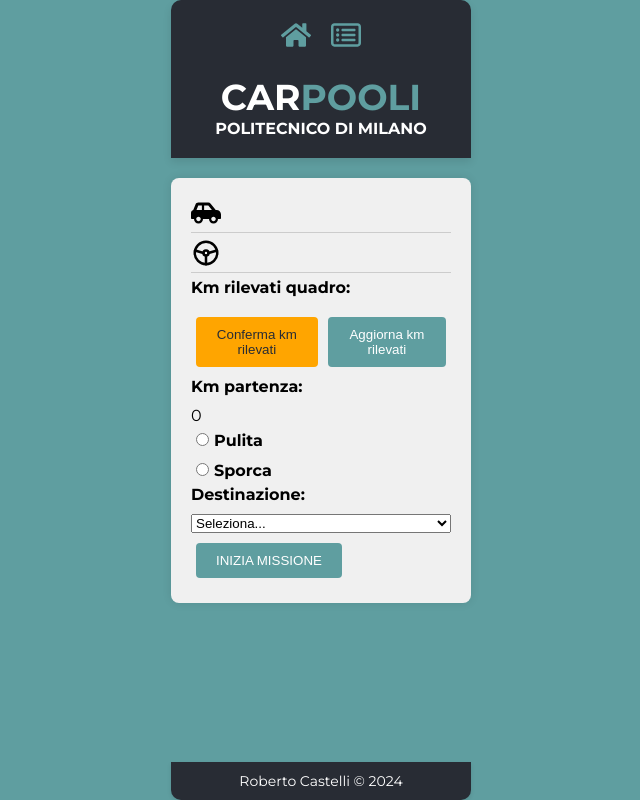
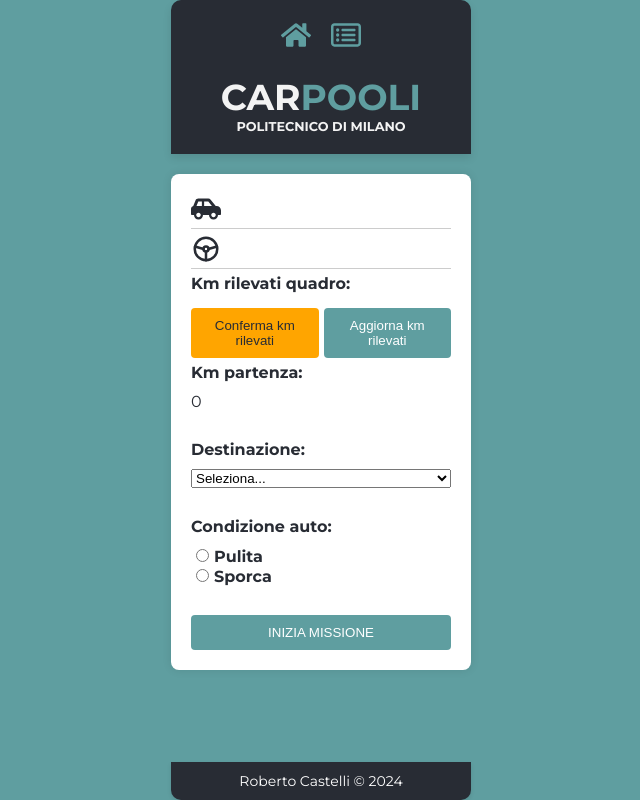
Before and after one commit to RobertoCastelli/carpooli, a React (Create React App) app: page /partenza in a window 1280 px wide. Shown: the whole page, without its empty margins (319-959 px from the left). Built offline with nearby package versions, Linux system fonts and the light colour scheme; no server answers; the database is empty.

Commit message:
work in progress css

```diff
--- a/src/components/ElencoAuto.jsx
+++ b/src/components/ElencoAuto.jsx
@@ -25,7 +25,11 @@
               </div>
 
               <div>
-                <div className="parco-auto-icons">
+                <div
+                  className={
+                    auto.isPrenotata ? "prenotata" : "parco-auto-icons"
+                  }
+                >
                   <FaRoadLock size={30} />
                   {auto.isPrenotata ? "Prenotata" : "Libera"}
                 </div>
--- a/src/components/FormPartenza.jsx
+++ b/src/components/FormPartenza.jsx
@@ -63,9 +63,27 @@
           <label>Km partenza:</label>
           <div>{kmPartenza}</div>
         </div>
+        <br />
 
         <div className="form-item">
-          <div>
+          <label htmlFor="destinazione">Destinazione:</label>
+          <select
+            id="destinazione"
+            onChange={(e) => setDestinazione(e.target.value)}
+            name="destinazione"
+            required
+          >
+            <option value="">Seleziona...</option>
+            <option value="lecco">Lecco</option>
+            <option value="como">Como</option>
+            <option value="milano">Milano</option>
+          </select>
+        </div>
+        <br />
+
+        <div>
+          <div className="form-radio">
+            <label>Condizione auto:</label>
             <label>
               <input
                 type="radio"
@@ -88,23 +106,9 @@
             </label>
           </div>
         </div>
+        <br />
 
-        <div className="form-item">
-          <label htmlFor="destinazione">Destinazione:</label>
-          <select
-            id="destinazione"
-            onChange={(e) => setDestinazione(e.target.value)}
-            name="destinazione"
-            required
-          >
-            <option value="">Seleziona...</option>
-            <option value="lecco">Lecco</option>
-            <option value="como">Como</option>
-            <option value="milano">Milano</option>
-          </select>
-        </div>
-
-        <div className="form-item-button">
+        <div>
           <button type="submit">INIZIA MISSIONE</button>
         </div>
       </form>
--- a/src/components/FormRitorno.jsx
+++ b/src/components/FormRitorno.jsx
@@ -17,7 +17,7 @@
   } = useContext(MyContext);
 
   return (
-    <div className="component-container">
+    <div className="form-container">
       <div className="info">
         <div className="info-icons">
           <FaCarSide size={30} />
@@ -46,9 +46,7 @@
             className="form-input"
           />
         </label>
-        <button type="submit" className="form-button">
-          TERMINA MISSIONE
-        </button>
+        <button type="submit">TERMINA MISSIONE</button>
       </form>
     </div>
   );
--- a/src/index.css
+++ b/src/index.css
@@ -2,6 +2,7 @@
 
 body {
   margin: 0;
+  color: #282c34;
   background-color: cadetblue;
   font-family: "Montserrat", sans-serif;
   -webkit-font-smoothing: antialiased;
@@ -12,7 +13,9 @@
   box-sizing: border-box;
 }
 
-/* CONTEINER */
+/* --------- */
+/* CONTAINER */
+/* --------- */
 .container {
   display: flex;
   flex-direction: column;
@@ -24,7 +27,9 @@
   flex-grow: 1;
 }
 
+/* ------ */
 /* NAVBAR */
+/* ------ */
 .navbar-container {
   display: flex;
   flex-direction: column;
@@ -60,12 +65,12 @@
 }
 
 .active-link {
-  border-bottom: 2px solid #61dafb;
+  border-bottom: 2px solid orange;
 }
 
 .navbar-title {
   text-align: center;
-  color: white;
+  color: #f3f3f3;
   font-size: 36px;
   margin: 0;
 }
@@ -75,13 +80,15 @@
 }
 
 .title-subtitle {
-  font-size: 1rem;
+  font-size: 0.8rem;
 }
 
+/* --------- */
 /* RIEPILOGO */
+/* --------- */
 .riepilogo-container {
   padding: 10px;
-  background-color: #f9f9f9;
+  background-color: lightgray;
   box-shadow: 0 4px 8px rgba(0, 0, 0, 0.1);
   max-width: 600px;
   margin: 0 auto;
@@ -102,25 +109,26 @@
 }
 
 .riepilogo-item:hover {
-  background-color: #f1f1f1;
+  background-color: #f3f3f3;
 }
 
 .riepilogo-field {
   display: flex;
   justify-content: space-between;
-  padding: 0px 0;
 }
 
 .riepilogo-label {
   font-weight: bold;
-  color: #333;
+  color: #282c34;
 }
 
 .riepilogo-value {
-  color: #555;
+  color: #282c34;
 }
 
+/* ------- */
 /* AUTISTI */
+/* ------- */
 .autisti-list-container {
   margin-top: 20px;
 }
@@ -159,7 +167,7 @@
 }
 
 .parco-auto-item {
-  background-color: #f0f0f0;
+  background-color: #fff;
   padding: 20px;
   margin-bottom: 10px;
   border-radius: 5px;
@@ -184,14 +192,18 @@
   margin-bottom: 10px;
 }
 
-.auto-status {
+.prenotata-details {
+  color: #555;
   font-style: italic;
-  color: #555;
-  margin-top: 5px;
+  padding-top: 10px;
 }
 
-.prenotata-details {
-  padding-top: 10px;
+.prenotata {
+  display: flex;
+  justify-content: space-between;
+  align-items: center;
+  border-bottom: 1px solid #ccc;
+  color: brown;
 }
 
 /* FORM */
@@ -199,19 +211,10 @@
   max-width: 600px;
   margin: 20px auto;
   padding: 20px;
-  background-color: #f0f0f0;
+  background-color: #fff;
   border-radius: 8px;
   box-shadow: 0 0 10px rgba(0, 0, 0, 0.1);
-}
-
-.form {
-  display: grid;
-  gap: 15px;
-}
-
-.form-item {
-  display: grid;
-  gap: 5px;
+  color: #282c34;
 }
 
 label {
@@ -220,27 +223,22 @@
 
 button {
   padding: 10px 20px;
-  margin: 5px;
   background-color: cadetblue;
   color: white;
   border: none;
   border-radius: 4px;
   cursor: pointer;
   transition: background-color 0.3s;
+  width: 100%;
 }
 
 input[type="radio"] {
   margin-right: 5px;
 }
 
-/* RITORNO */
-.component-container {
-  max-width: 600px;
-  margin: 20px auto;
-  padding: 20px;
-  background-color: #f0f0f0;
-  border-radius: 8px;
-  box-shadow: 0 0 10px rgba(0, 0, 0, 0.1);
+.form-radio {
+  display: grid;
+  gap: 10px;
 }
 
 .info {
@@ -273,7 +271,7 @@
   border: 1px solid #ccc;
   border-radius: 4px;
   font-size: 14px;
-  width: 100px;
+  width: 100%;
 }
 
 .form-item--buttons {
@@ -284,18 +282,12 @@
 .form-button-conferma {
   background-color: orange;
   color: #282c34;
+  margin-right: 5px;
 }
 
-.form-button {
-  background-color: cadetblue;
-  color: white;
-  border: none;
-  border-radius: 4px;
-  cursor: pointer;
-  transition: background-color 0.3s;
-}
-
+/* ------ */
 /* FOOTER */
+/* ------ */
 .footer-container {
   text-align: center;
   margin-top: 20px;
```
